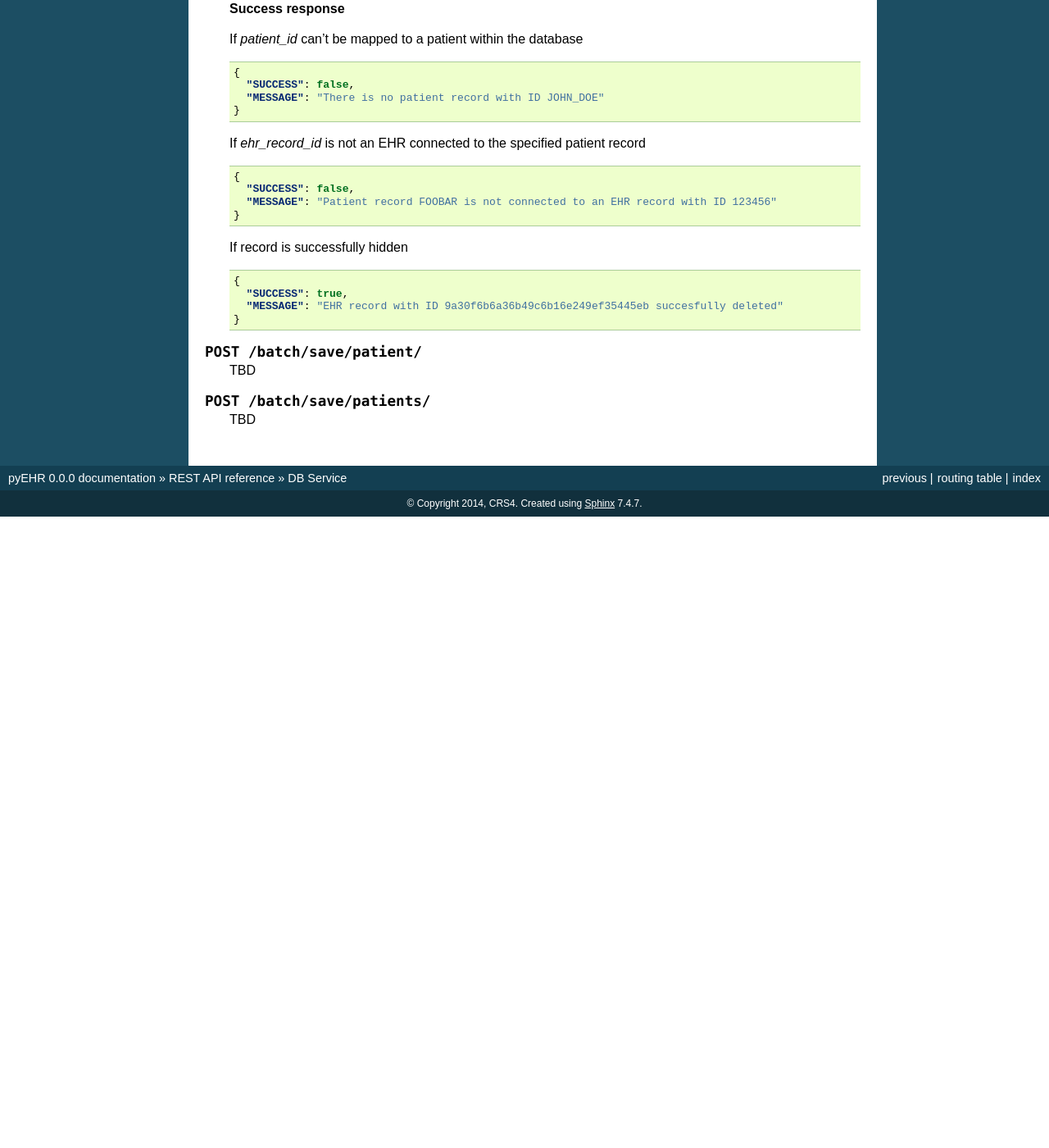
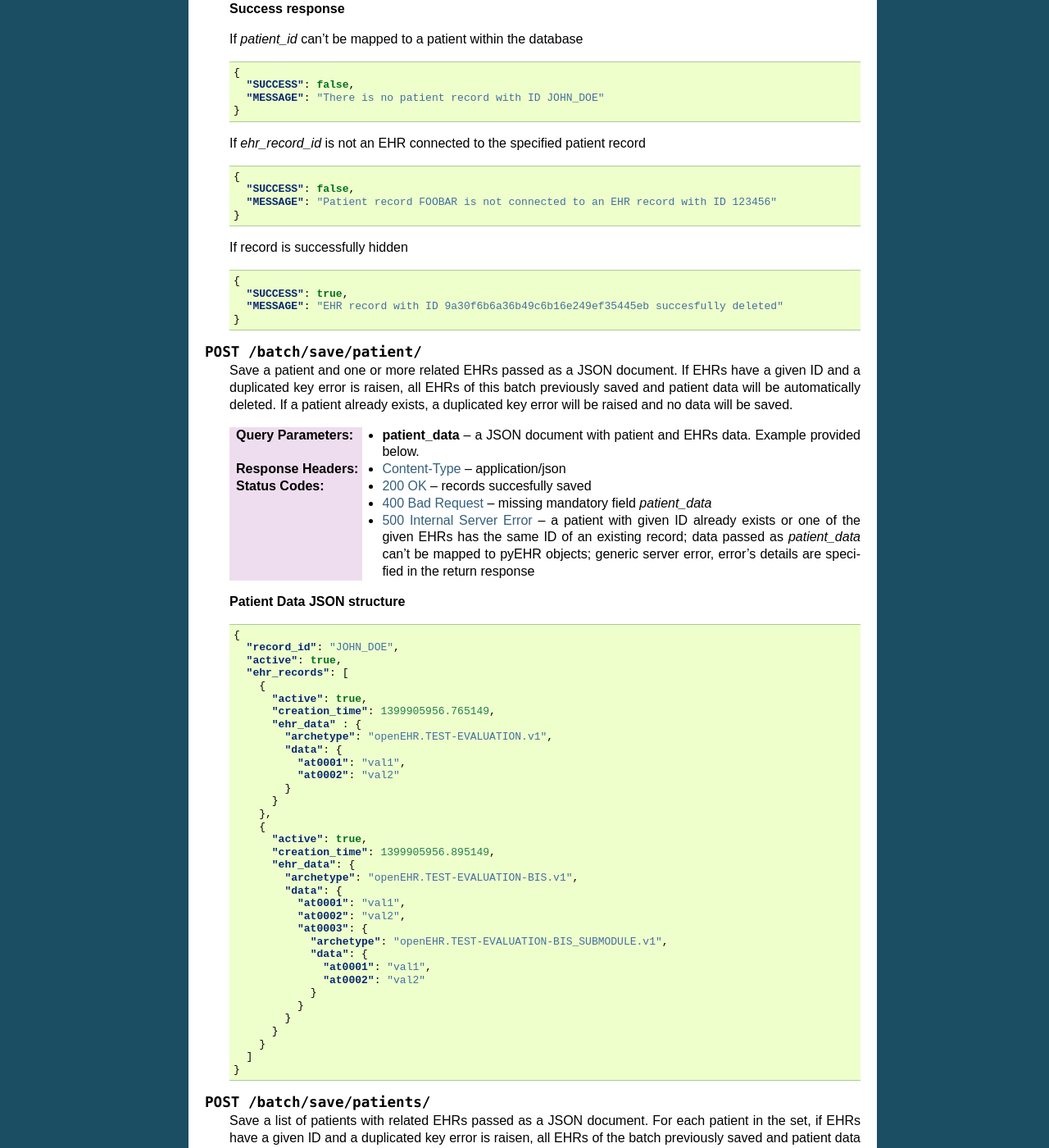
Before and after one commit to crs4/pyEHR, a Sphinx documentation site: the page built from docs/http_doc/dbservice.rst, in a window 1280 px wide and 1400 px high, scrolled down 6835 px. Shown: the whole window at 82% size. Built offline with Sphinx 7.4.7, drawn with Linux system fonts in a browser that asks for light colours; before the commit the page ends 7465 px from its top, so only the background shows below that; some of the changed text lies outside the part shown.

Commit message:
REST API doc completed

```diff
--- a/docs/http_doc/dbservice.rst
+++ b/docs/http_doc/dbservice.rst
@@ -453,8 +453,120 @@
 
 .. http:post:: /batch/save/patient/
 
-   TBD
+   Save a patient and one or more related EHRs passed as a JSON document. If EHRs have a
+   given ID and a duplicated key error is raisen, all EHRs of this batch previously saved
+   and patient data will be automatically deleted. If a patient already exists, a
+   duplicated key error will be raised and no data will be saved.
+
+   :query patient_data: a JSON document with patient and EHRs data. Example provided below.
+   :resheader Content-Type: application/json
+   :statuscode 200: records succesfully saved
+   :statuscode 400: missing mandatory field `patient_data`
+   :statuscode 500: a patient with given ID already exists or one of the given EHRs has the
+                    same ID of an existing record; data passed as `patient_data` can't be
+                    mapped to pyEHR objects; generic server error, error's details are specified
+                    in the return response
+
+   **Patient Data JSON structure**
+
+   .. sourcecode:: json
+
+       {
+         "record_id": "JOHN_DOE",
+         "active": true,
+         "ehr_records": [
+           {
+             "active": true,
+             "creation_time": 1399905956.765149,
+             "ehr_data" : {
+               "archetype": "openEHR.TEST-EVALUATION.v1",
+               "data": {
+                 "at0001": "val1",
+                 "at0002": "val2"
+               }
+             }
+           },
+           {
+             "active": true,
+             "creation_time": 1399905956.895149,
+             "ehr_data": {
+               "archetype": "openEHR.TEST-EVALUATION-BIS.v1",
+               "data": {
+                 "at0001": "val1",
+                 "at0002": "val2",
+                 "at0003": {
+                   "archetype": "openEHR.TEST-EVALUATION-BIS_SUBMODULE.v1",
+                   "data": {
+                     "at0001": "val1",
+                     "at0002": "val2"
+                   }
+                 }
+               }
+             }
+           }
+         ]
+       }
 
 .. http:post:: /batch/save/patients/
 
-   TBD
+   Save a list of patients with related EHRs passed as a JSON document. For each patient
+   in the set, if EHRs have a given ID and a duplicated key error is raisen, all EHRs of
+   the batch previously saved and patient data will be automatically deleted. If one of
+   the patients already exists, a duplicated key error will be raised and that patient's
+   batch won't be saved.
+
+   :query patients_data: a JSON document with patients and EHRs data. For each patient, the
+                         method will accept the same structure of the `batch/save/patient/`
+                         method, patients must be enclosed within a list.
+   :statuscode 200: operation completed, saved records and the one that raised and error will
+                    be specified in the return response
+   :statuscode 400: missing mandatory field `patients_data`
+
+   **Success response**
+
+   .. sourcecode:: json
+
+    {
+      "SUCCESS": true,
+      "SAVED": [
+        {
+          "record_id": "GOOD_PATIENT",
+          "active": true,
+          "creation_time": 1399905956.765149,
+          "last_update": 1399905956.765149,
+          "ehr_records": [
+            {
+              "active": true,
+              "creation_time": 1399905956.765149,
+              "last_update": 1399905956.765149,
+              "ehr_data": {
+                "archetype": "openEHR.TEST-EVALUATION.v1",
+                "data": {
+                  "at0001": "val1",
+                  "at0002": "val2"
+                }
+              }
+            }
+          ]
+        }
+      ],
+      "ERRORS": [
+        {
+          "MESSAGE": "Duplicated key error for patient with ID BAD_PATIENT",
+          "RECORD": {
+            "record_id": "BAD_PATIENT",
+            "ehr_records": [
+              {
+                "ehr_data": {
+                  "archetype": "openEHR.TEST-EVALUATION.v1",
+                  "data": {
+                    "at0001": "val1",
+                    "at0002": "val2"
+                  }
+                }
+              }
+            ]
+          }
+        }
+      ]
+    }
```
